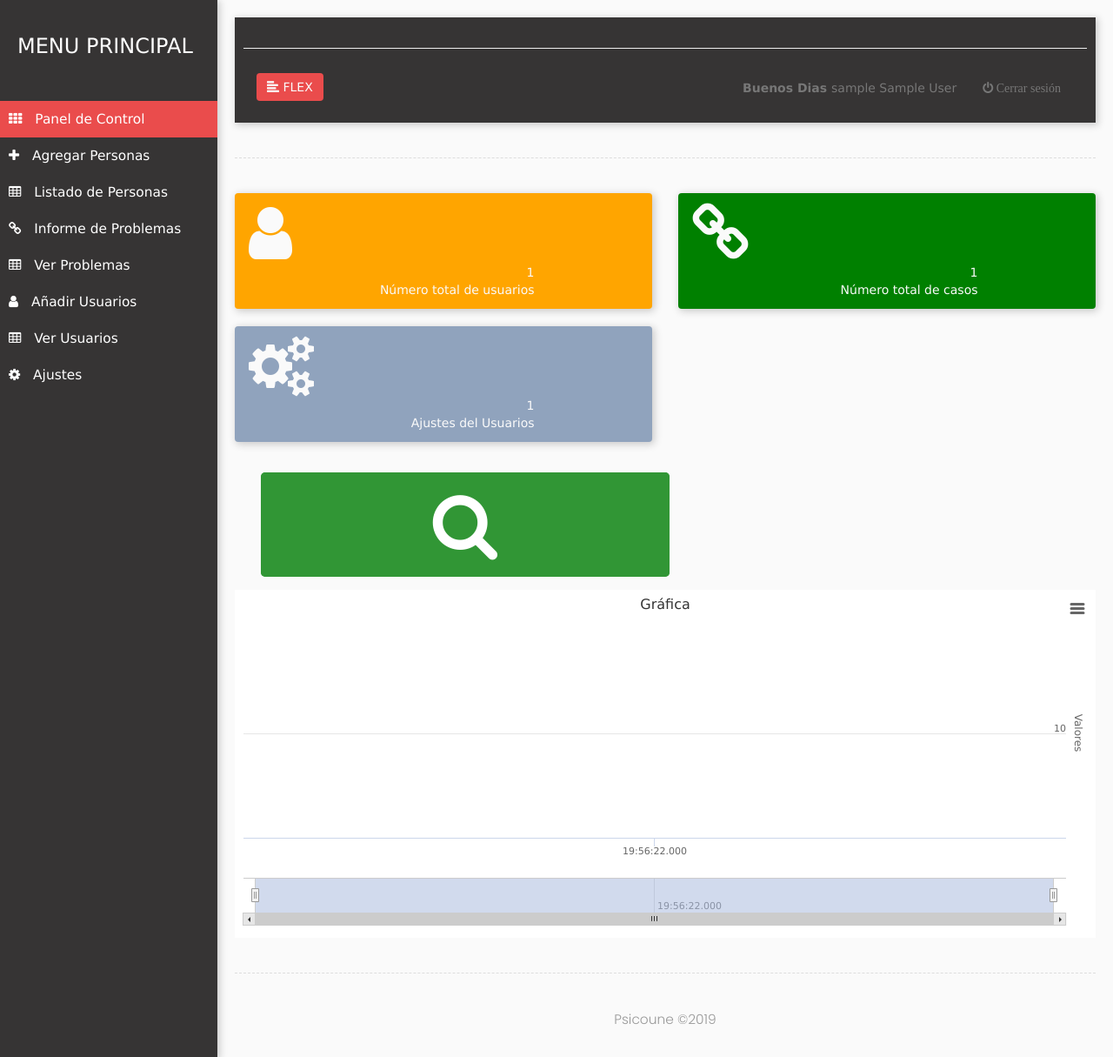
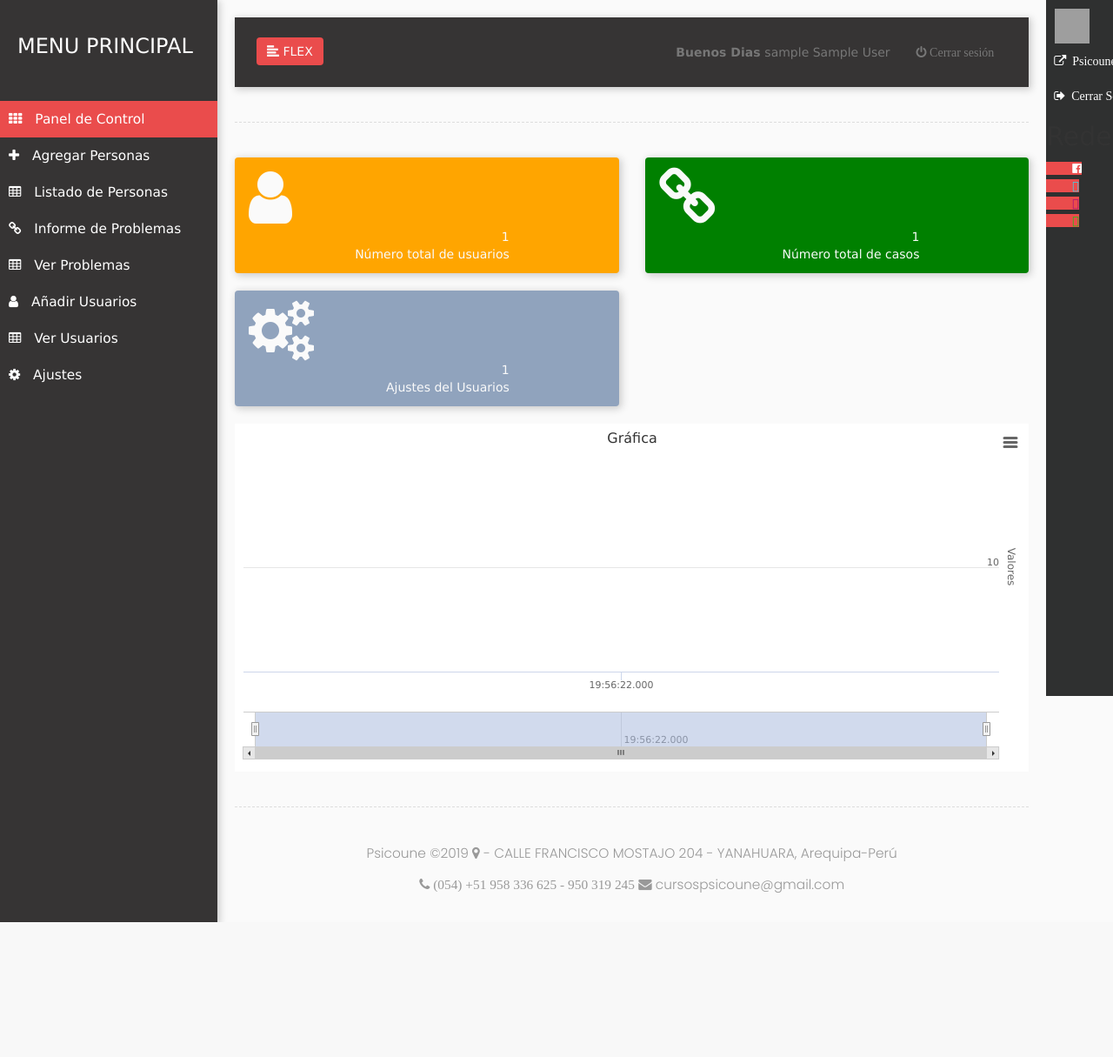
Before and after one commit to brian-emarquez/PsicoUneRegistro-Beta, a PHP site: page /admin/dashboard.php in a window 1280 px wide. Shown: the whole page at 87% size. After the commit the page ends 1060 px from the top, so only its background shows below. Run offline with PHP 8.4, Linux system fonts and the light colour scheme; the visitor is signed in with stand-in values (Sample User, id 1); tables that the repository leaves empty or names only in its code hold one stand-in row (values such as "Sample post"); data that the repository does not hold is empty; grey boxes are pictures that could not be loaded.

Commit message:
Vercion 11.2 - nueuvos enlaces html y php

```diff
--- a/admin/RandomClass.php
+++ b/admin/RandomClass.php
@@ -2,11 +2,10 @@
 class RandomTable{
 
     public $IDr = 0 ;
-    //Función que crea y devuelve un objeto de conexión a la base de datos y chequea el estado de la misma.
     function conectarBD(){
             $server = "localhost";
             $usuario = "briandb";
-            $pass = "";
+            $pass = "briandb";
             $BD = "rpo";
             //variable que guarda la conexión de la base de datos
             $conexion = mysqli_connect($server, $usuario, $pass, $BD);
--- a/admin/assets/css/hover.css
+++ /dev/null
@@ -1,109 +0,0 @@
-body
-{
-    margin: 0;
-    padding: 0;
-    font-family: sans-serif;
-}
-/*espacio donde va el grafic*/o
-.container
-{
-    position: relative;
-    width: 1200px;
-    height: 300px;
-    margin: 240px auto;
-    /*background: #000;*/
-}
-/*campos cajas*/
-.container .box
-{
-    position: relative;
-    width: calc(500px - 30px);
-    height: calc(150px - 30px);
-    background: rgb(61, 51, 35);
-    float: left;
-    margin: 15px;
-    box-sizing: border-box;
-    overflow: hidden;
-    border-radius: 5px;
-}
-/*ICONO*/
-.container .box .icon
-{
-    position: absolute;
-    top: 0;
-    left: 0;
-    width: 100%;
-    height: 100%;
-    background: rgb(233, 7, 7);
-    transition: 0.5s;
-    z-index: 1;
-}
- /*EFECTO DE REDUCIR EN REDONDO*/
-.container .box:hover .icon
-{
-    top: 20px;
-    left: calc(50% - 40px);
-    width: 80px;
-    height: 80px;
-    border-radius: 50%;
-}
-
-.container .box .icon .fa
-{
-    position: absolute;
-    top: 50%;
-    left: 50%;
-    transform: translate(-50%, -50%);
-    font-size: 80px;
-    transition: 0.5s;
-    color:#fff;
-}
-
-.container .box:hover .icon .fa
-{
-    font-size: 40px;
-}
-.container .box .content
-{
-    position: absolute;
-    top: 100%;
-    height: calc(100% - 100px);
-    text-align: center;
-    padding: 20px;
-    box-sizing: border-box;
-    transition: 0.5s;
-    opacity: 0;
-
-}
-
-.container .box:hover .content
-{
-    top: 100px;
-    opacity: 1;
-}
-
-.container .box .content h3
-{
-    margin: 0 0 10px;
-    padding: 0;
-    color: #fff;
-    font-size: 24px;
-
-}
-
-.container .box .content p
-{
-    margin: 0;
-    padding: 0;
-    color: #fff;
-}
-
-.container .box:nth-child(1) .icon
-{
-    background: #319635;
-}
-
-.container .box:nth-child(1)
-{
-    background: #4caf50;
-}
--- a/admin/dashboard.php
+++ b/admin/dashboard.php
@@ -20,7 +20,6 @@
         <link rel="stylesheet" href="assets/css/stylee.css">
         <link rel="stylesheet" href="assets/awesome/font-awesome.css">
         <link rel="stylesheet" href="assets/css/animate.css">
-        <link rel="stylesheet" href="assets/css/hover.css">
         <link href="https://stackpath.bootstrapcdn.com/font-awesome/4.7.0/css/font-awesome.min.css" rel="stylesheet">
 
 
@@ -115,7 +114,6 @@
                 <div clas="col-md-12"></div>
 
                 <nav class="navbar navbar-default sammacmedia">
-                <hr align="left" noshade="noshade" size="2" width="100%" />
                     <div class="container-fluid">
 
                         <div class="navbar-header" id="sams">
@@ -192,30 +190,8 @@
                      </div>
                 </div>
 
+            </div>
 
-
-<!--inicio-->
-
-
-<body>
-    <div class="container col-lg-6 col-md-6">
-        <div class="box">
-            <div class="icon"><i class="fa fa-search" aria-hidden="true">
-            </i></div>
-            <div class="content">
-                <h3>search</h3>
-                <p>hola ola holhola holaa hola hola hola hhola hola ola holaola hola</p>
-            </div>
-        </div>
-
-
-    </div>
-</body>
-
-
-<!--fin-->
-
-            </div>
     </div>
 
 <!-----------------------------------estadistica-------------------------------------------------->
@@ -293,8 +269,9 @@ chartCPU = new Highcharts.StockChart({
 
             <div class="line" ></div>
             <footer>
-                <p class="text-center"> Psicoune &copy;<?php echo date("Y ");?>
-            </p>
+                <p class="text-center"> Psicoune &copy;<?php echo date("Y ");?> <i class="fa fa-map-marker " aria-hidden="true"></i> - CALLE FRANCISCO MOSTAJO 204 - YANAHUARA, Arequipa-Perú </p>
+                <p class="text-center"> <i class="fa fa-phone" aria-hidden="true"> (054) +51 958 336 625 - 950 319 245</i> <i class="fa fa-envelope" aria-hidden="true"></i> cursospsicoune@gmail.com </p>
+
             </footer>
 
             </div>
@@ -327,6 +304,15 @@ chartCPU = new Highcharts.StockChart({
         </li>
     </li>
 
+    <div class="footer-social ul-li" >
+									<h2 class="widget-title">Redes sociales</h2>
+									<ul class="social-network">
+										<li><a href="https://www.facebook.com/psicouneorg/" ><i class="fa fa-facebook-official" style="color:white"></i></a></li>
+										<li><a href="https://twitter.com/psicoune?lang=es" bis_skin_checked="1"><i class="fab fa-twitter" style="color: rgb(52, 221, 243);"></i></a></li>
+										<li><a href="https://www.instagram.com/psicoune/" bis_skin_checked="1"><i style="color: rgb(168, 15, 122);" class="fab fa-instagram"></i></a></li>
+										<li><a href="https://www.psicoune.org/social/whatsapp" bis_skin_checked="1"><i style="color: rgb(17, 206, 17);" class="fab fa-whatsapp"></i></a></li>
+									</ul>
+
     </li>
     </ul>
     </div>
--- a/admin/includes/conn.php
+++ b/admin/includes/conn.php
@@ -1,3 +1,3 @@
 <?php
-$mysqli =new mysqli('localhost','briandb','','rpo');
+$mysqli =new mysqli('localhost','briandb','briandb','rpo');
 ?>
--- a/includes/db.php
+++ b/includes/db.php
@@ -1 +1 @@
-<?php $mysqli = new mysqli('localhost','briandb','','rpo');?>
+<?php $mysqli = new mysqli('localhost','briandb','briandb','rpo');?>
```
Also changed, not shown: pic/images.png (deleted).
